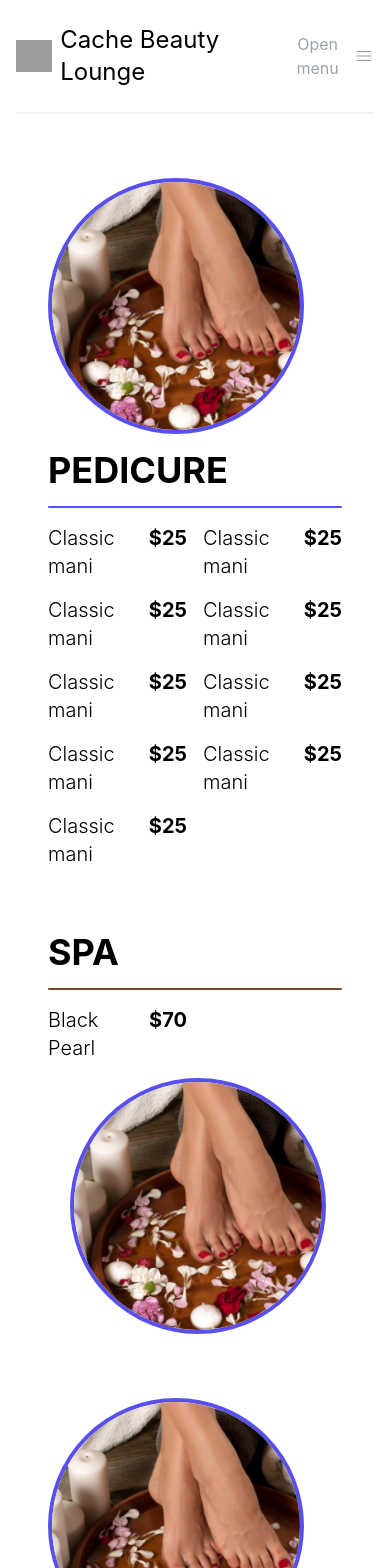
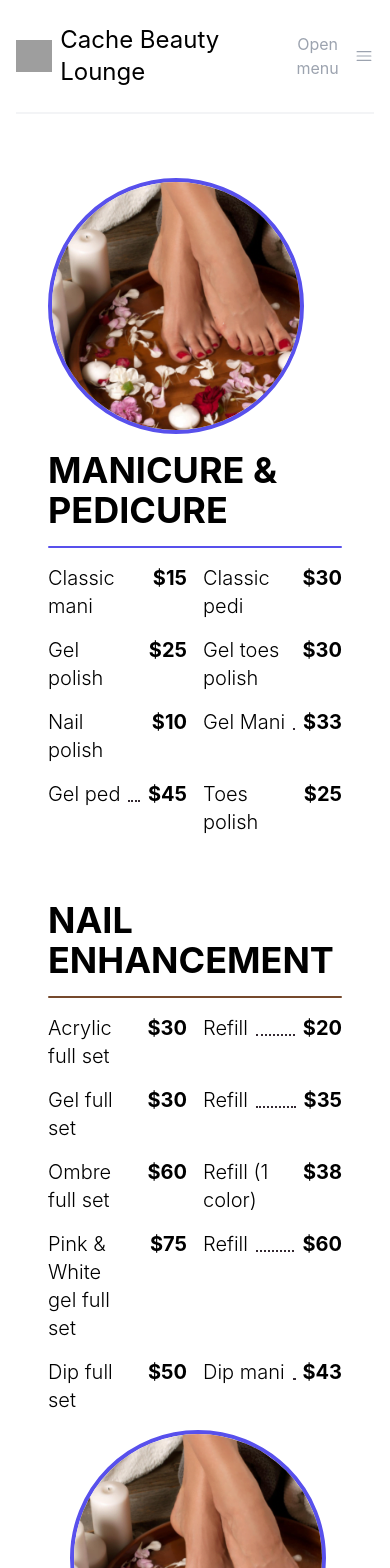
Before and after one commit to Cumbercubie/cache-beauty-lounge, a React (Create React App) app: page /services in a window 390 px wide. Shown: the top 1568 px of the page. Built offline with nearby package versions, Linux system fonts and the light colour scheme; grey boxes are pictures that could not be loaded; what tw-elements would draw is missing.

Commit message:
update service

```diff
--- a/src/App.js
+++ b/src/App.js
@@ -15,8 +15,8 @@ export default function App() {
   return (
     <div>
       <Hero />
-      <Headline text={"Our Promotion"} />
-      <PromotionCarousel />
+      {/* <Headline text={"Our Promotion"} />
+      <PromotionCarousel /> */}
       <Headline text={"Schedule"} />
       <Schedule />
       <Headline text={"Services"} />
--- a/src/components/atoms/card-with-images.js
+++ b/src/components/atoms/card-with-images.js
@@ -4,21 +4,24 @@ export default function CardWithImages({
   imageSource,
   title,
   content,
-  rtl = false,
   children,
 }) {
   return (
-    <div
-      className="
-        mx-auto w-3/4 grid grid-rows-2 bg-white border shadow
-        lg:grid-cols-2 dark:border-gray-700
-        dark:bg-gray-800 dark:hover:bg-gray-700"
+    <a
+      href="#"
+      className="mx-auto w-3/4 flex flex-col bg-white border border-gray-200 shadow lg:flex-row hover:bg-gray-100 dark:border-gray-700 dark:bg-gray-800 dark:hover:bg-gray-700"
     >
-      <div>
-        <div className="bg-red-500">01</div>
-        <div className="bg-red-500">02</div>
+      {imageSource}
+      <div class="flex flex-col justify-start p-4 leading-normal">
+        {!!title && (
+          <h5 class="mb-2 text-4xl tracking-tight text-gray-900 dark:text-white">
+            {title}
+          </h5>
+        )}
+        <p class="mb-3 font-normal text-gray-700 dark:text-gray-400">
+          {children}
+        </p>
       </div>
-      {/* <div className="bg-[url('../../../public/images/appointment/face_flower.jpg')]">03</div> */}
-    </div>
+    </a>
   );
 }
--- a/src/constants/services.js
+++ b/src/constants/services.js
@@ -1,6 +1,9 @@
 export const services = {
   MANICURE: "MANICURE",
   PEDICURE: "PEDICURE",
+  MANI_PEDI: "MANI_PEDI",
+  NAIL_ENHANCE: "NAIL_ENHANCE",
+  NAIL_EXTRAS: "NAIL_EXTRAS",
   SPA: "SPA",
   EYELASH: "EYELASH",
   HAIR: "HAIR",
@@ -10,82 +13,102 @@ export const services = {
 export const classicServices = [
   {
     id: 1,
-    value: services.PEDICURE,
-    groupName: "Pedicure",
+    value: services.MANI_PEDI,
+    groupName: "Manicure & Pedicure",
     services: [
       {
         name: "Classic mani",
+        price: "15",
+      },
+      {
+        name: "Classic pedi",
+        price: "30",
+      },
+      {
+        name: "Gel polish",
         price: "25",
       },
       {
-        name: "Classic mani",
-        price: "25",
+        name: "Gel toes polish",
+        price: "30",
       },
       {
-        name: "Classic mani",
-        price: "25",
+        name: "Nail polish",
+        price: "10",
       },
       {
-        name: "Classic mani",
-        price: "25",
+        name: "Gel Mani",
+        price: "33",
       },
       {
-        name: "Classic mani",
-        price: "25",
+        name: "Gel ped",
+        price: "45",
       },
       {
-        name: "Classic mani",
-        price: "25",
-      },
-      {
-        name: "Classic mani",
-        price: "25",
-      },
-      {
-        name: "Classic mani",
-        price: "25",
-      },
-      {
-        name: "Classic mani",
+        name: "Toes polish",
         price: "25",
       },
     ],
   },
   {
     id: 2,
-    value: services.SPA,
-    groupName: "Spa",
+    value: services.NAIL_ENHANCE,
+    groupName: "Nail Enhancement",
     services: [
       {
-        name: "Black Pearl",
-        price: "70",
+        name: "Acrylic full set",
+        price: "30",
+      },
+      {
+        name: "Refill",
+        price: "20",
+      },
+      {
+        name: "Gel full set",
+        price: "30",
+      },
+      {
+        name: "Refill",
+        price: "35",
+      },
+      {
+        name: "Ombre full set",
+        price: "60",
+      },
+      {
+        name: "Refill (1 color)",
+        price: "38",
+      },
+      {
+        name: "Pink & White gel full set",
+        price: "75",
+      },
+      {
+        name: "Refill",
+        price: "60",
+      },
+      {
+        name: "Dip full set",
+        price: "50",
+      },
+      {
+        name: "Dip mani",
+        price: "43",
       },
     ],
   },
   {
     id: 3,
-    value: services.MANICURE,
-    groupName: "Manicure",
+    value: services.NAIL_EXTRAS,
+    groupName: "Nail Extras",
     services: [
       {
-        name: "Classic mani",
-        price: "25",
+        name: "Nail Repair",
+        price: "3+",
       },
       {
-        name: "Classic mani",
-        price: "25",
-      },
-      {
-        name: "Classic mani",
-        price: "25",
-      },
-      {
-        name: "Classic mani",
-        price: "25",
-      },
-      {
-        name: "Classic mani",
-        price: "25",
+        name: "Nail removal",
+        price: "10+",
       },
     ],
   },
```
